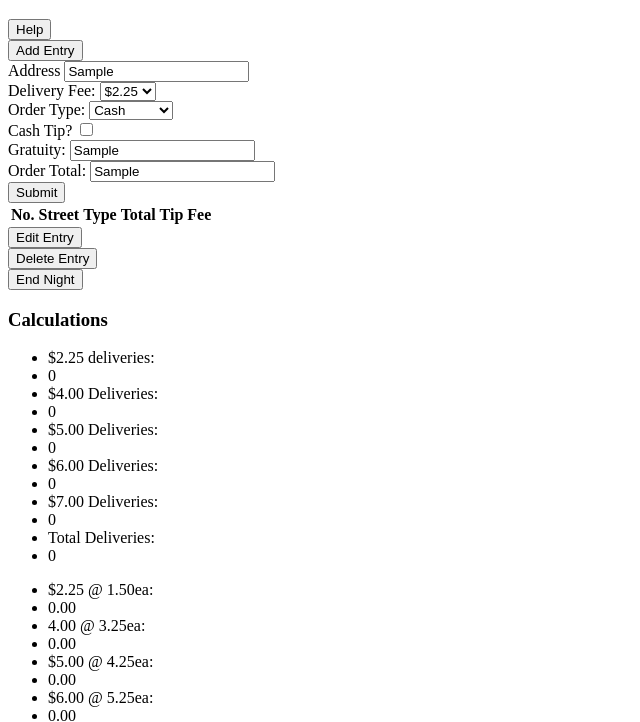
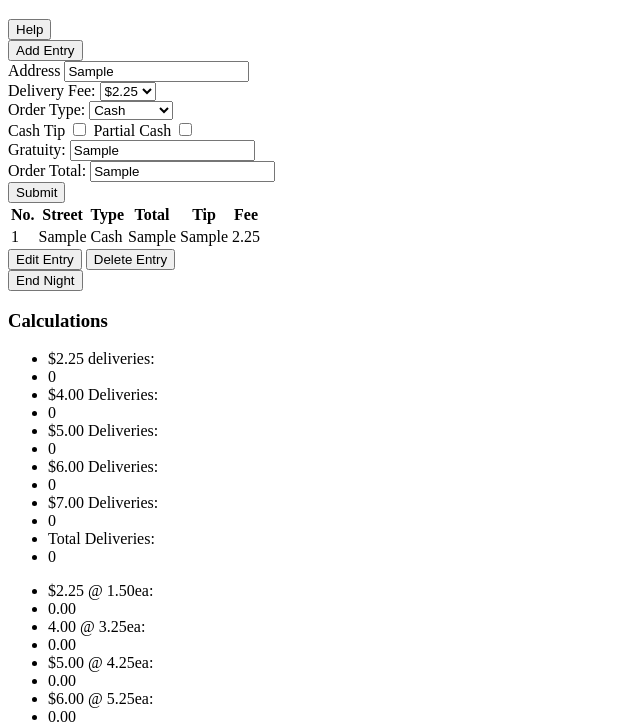
Before and after one commit to HeathBenn/DeliveryTracker2, a plain HTML site: page index.html in a window 1280 px wide. Both pictures are taken after typing "Sample", "Sample", "Sample" into the empty fields and a click on the button "Submit". Shown: the part 61-783 px from the top of the page, without its empty margins (0-640 px from the left). Drawn offline with Linux system fonts and the light colour scheme.

Commit message:
more work on object. able to add data to table

```diff
--- a/assets/JS/script.js
+++ b/assets/JS/script.js
@@ -6,19 +6,32 @@ const cashTip = document.getElementById('cashTip');
 const gratuity = document.getElementById('gratuity');
 const orderTotal = document.getElementById('orderTotal');
 const submitButton = document.getElementById('submit');
-
+const table = document.getElementById('deliveries');
+const deliveries = [];
 let stopNumber = 1;
-const deliveries = [];
 
 submitButton.onclick = function() {submitDelivery()};
 
-function submitDelivery(){
-    const newDelivery = new ConstructDelivery(address.value, orderType.value, orderTotal.value, gratuity.value, deliveryFee.value);
-    newDelivery.delivery();
-    console.log(deliveries);
+//Gets Hour Minute and AM/PM
+function timeStamp() {
+    const time = new Date();
+    const hours = time.getHours();
+    const minutes = time.getMinutes();
+    const meridiem = hours >= 12 ? 'PM' : 'AM';
+    const formatHours = hours % 12 || 12;
+    return `${formatHours}:${minutes.toString().padStart(2,'0')} ${meridiem}`;
 }
 
+
+//Ensures correct format for dollar amounts
+const formatter = new Intl.NumberFormat('en-US',{
+    minimumFractionDigits: 2,
+    maximumFractionDigits: 2,
+});
+
 function ConstructDelivery(address, type, total, tip, fee) {
+    this.stopNumber = stopNumber;
+    this.timeLog = timeStamp();
     this.address = address;
     this.orderType = type;
     this.orderTotal = total;
@@ -27,4 +40,26 @@ function ConstructDelivery(address, type, total, tip, fee) {
     this.delivery = function(){
         deliveries.push(this);
     };
+    this.populate = function(){
+        let template = `
+        <tr>
+        <td>${stopNumber}</td>
+        <td>${this.address}</td>
+        <td>${this.orderType}</td>
+        <td>${this.orderTotal}</td>
+        <td>${this.gratuity}</td>
+        <td>${this.deliveryFee}</td>
+        </tr>
+        `
+        table.innerHTML += template;
+        stopNumber += 1;
+    };
 }
+
+//Submits the delivery info
+function submitDelivery(){
+    const newDelivery = new ConstructDelivery(address.value, orderType.value, orderTotal.value, gratuity.value, deliveryFee.value);
+    newDelivery.delivery();
+    newDelivery.populate();
+    console.log(deliveries);
+}
--- a/index.html
+++ b/index.html
@@ -38,8 +38,10 @@
                 </select>
             </div>
             <div>
-                <label for="cashTip">Cash Tip?</label>
+                <label for="cashTip">Cash Tip</label>
                 <input type="checkbox" id="cashTip" name="cashTip" value="yes">
+                <label for="partialCash">Partial Cash</label>
+                <input type="checkbox" id="partialCash" name="partialCash" value="yes">
             </div>
             <div>
                 <label for="gratuity">Gratuity:</label>
@@ -54,7 +56,7 @@
             </div>
         </form>
         <div>
-            <table>
+            <table id="deliveries">
                 <tr>
                     <th>No.</th>
                     <th>Street</th>
@@ -68,8 +70,6 @@
 
         <div>
             <button id="editEntry" type="button">Edit Entry</button>
-        </div>
-        <div>
             <button id="deleteEntry" type="button">Delete Entry</button>
         </div>
         <div>
```
